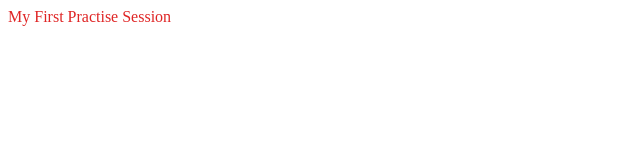
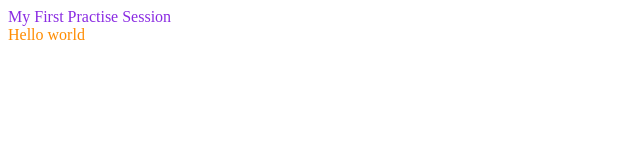
Before and after one commit to RudrakshaRavindra/Button, a plain HTML site: page index copy.html in a window 1280 px wide. Shown: the whole page, without its empty margins (0-640 px from the left). Drawn offline with Linux system fonts and the light colour scheme.

Commit message:
my second one

```diff
--- a/index copy.html
+++ b/index copy.html
@@ -4,11 +4,12 @@
     <link rel="stylesheet" href="index.css">
     <style>
         div{
-            color: rgb(223, 37, 37) !important;
+            color: rgb(223, 37, 37);
         }
     </style>
 </head>
 <body>
     <div style="color: blueviolet;">My First Practise Session</div>
+    <div style="color: darkorange;">Hello world</div>
 </body>
 </html>
```
Also changed, not shown: index.html (+2 -1 lines).
